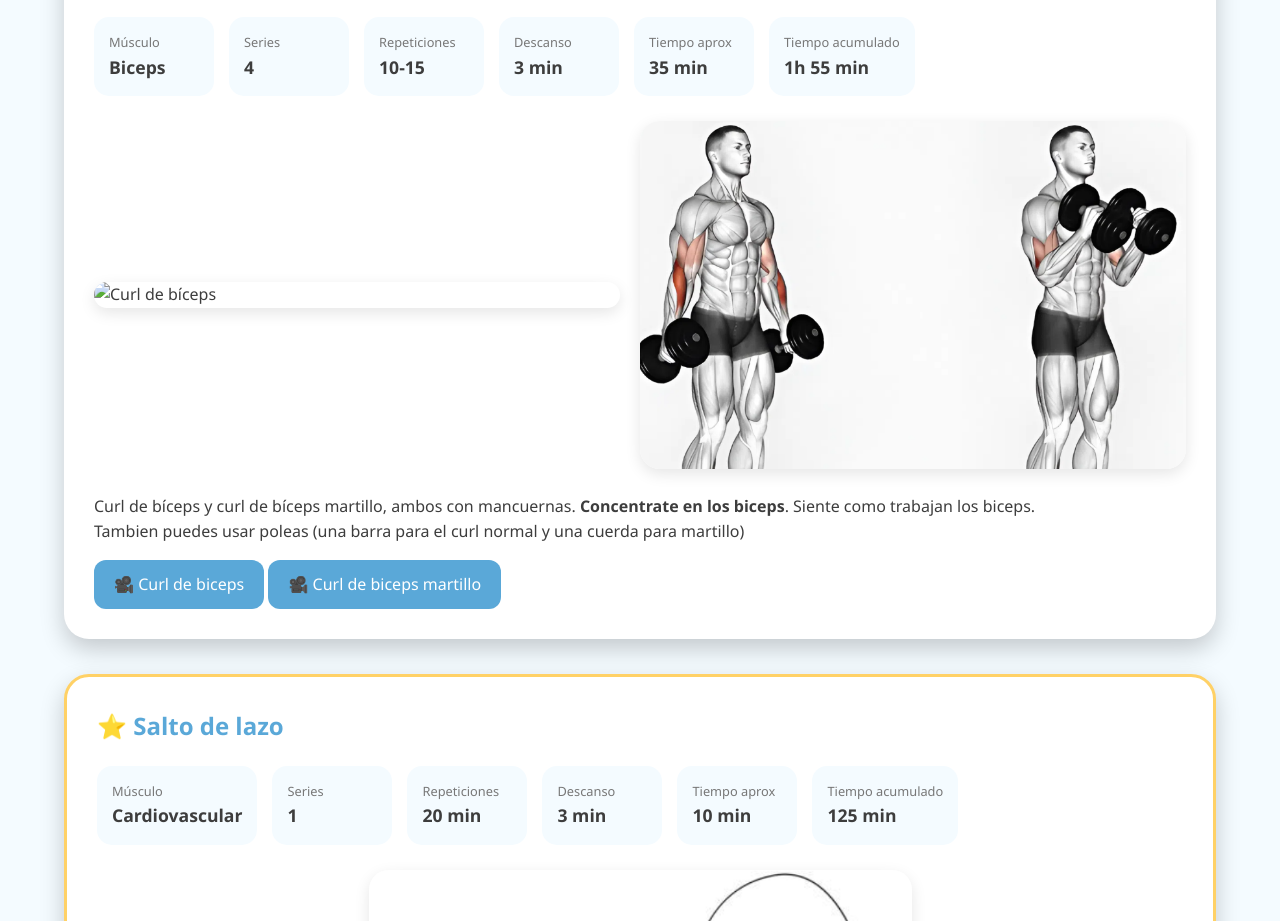
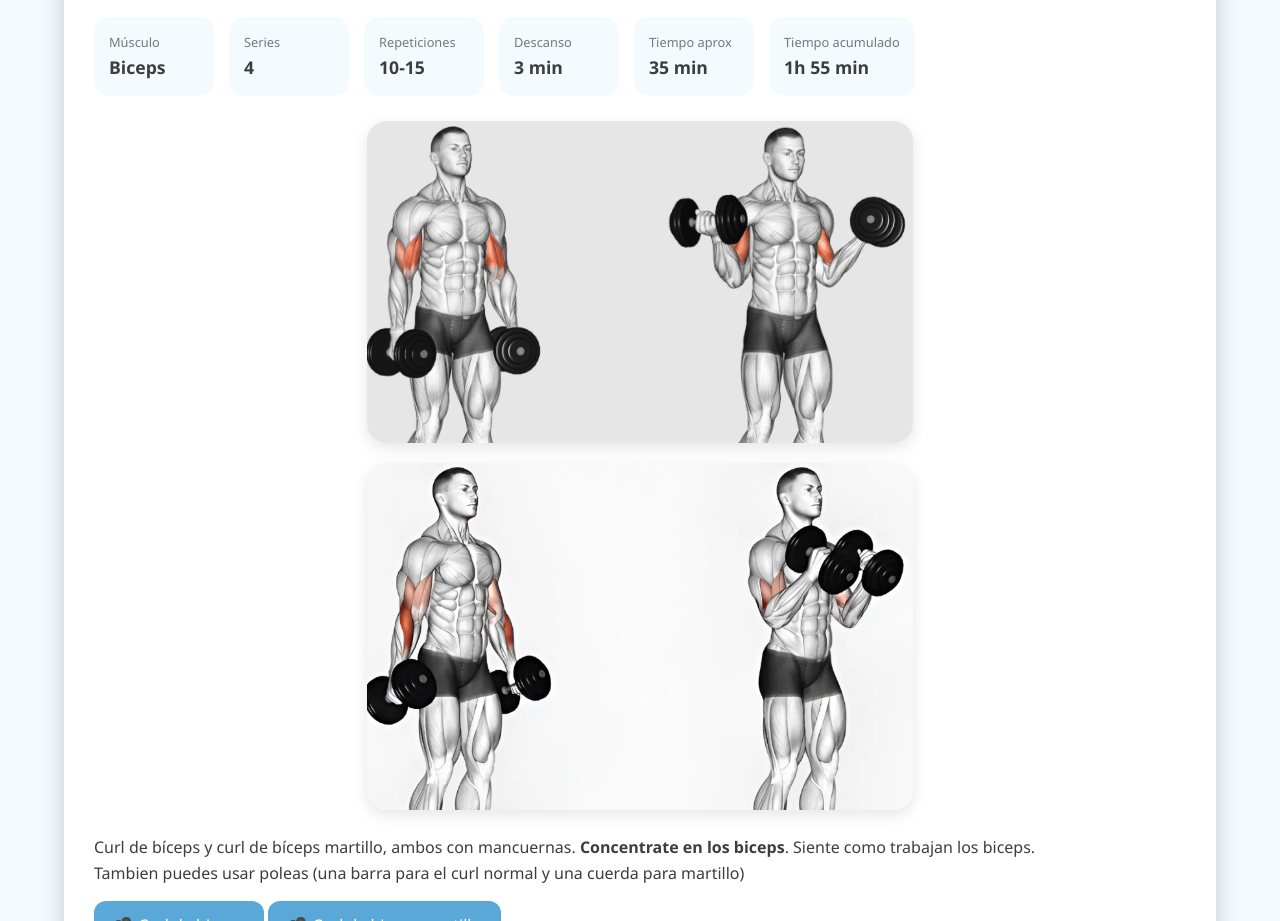
Before and after one commit to SergioSanchez8/Rutinas-de-gym, a plain HTML site: page dia-espalda.html in a window 1280 px wide. Shown: the part 4347-5268 px from the top of the page. Drawn offline with Linux system fonts and the light colour scheme.

Commit message:
arreglo imagen

```diff
--- a/dia-espalda.html
+++ b/dia-espalda.html
@@ -374,7 +374,7 @@
 
             <div class="imagenes">
                 <img
-                    src="imagenes\Curl de biceps.png.png"
+                    src="imagenes\Curl de biceps.png"
                     alt="Curl de bíceps"
                     class="ejercicio-img"
                 >
```
